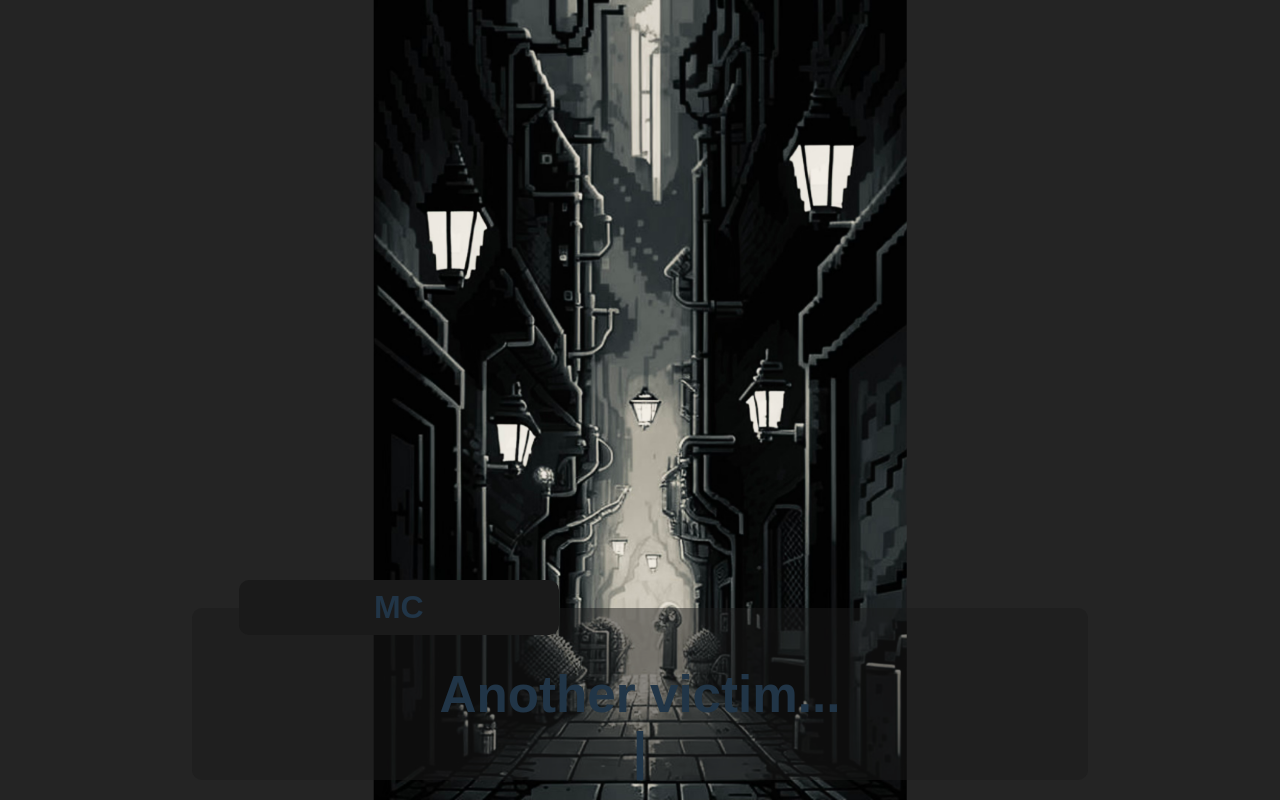
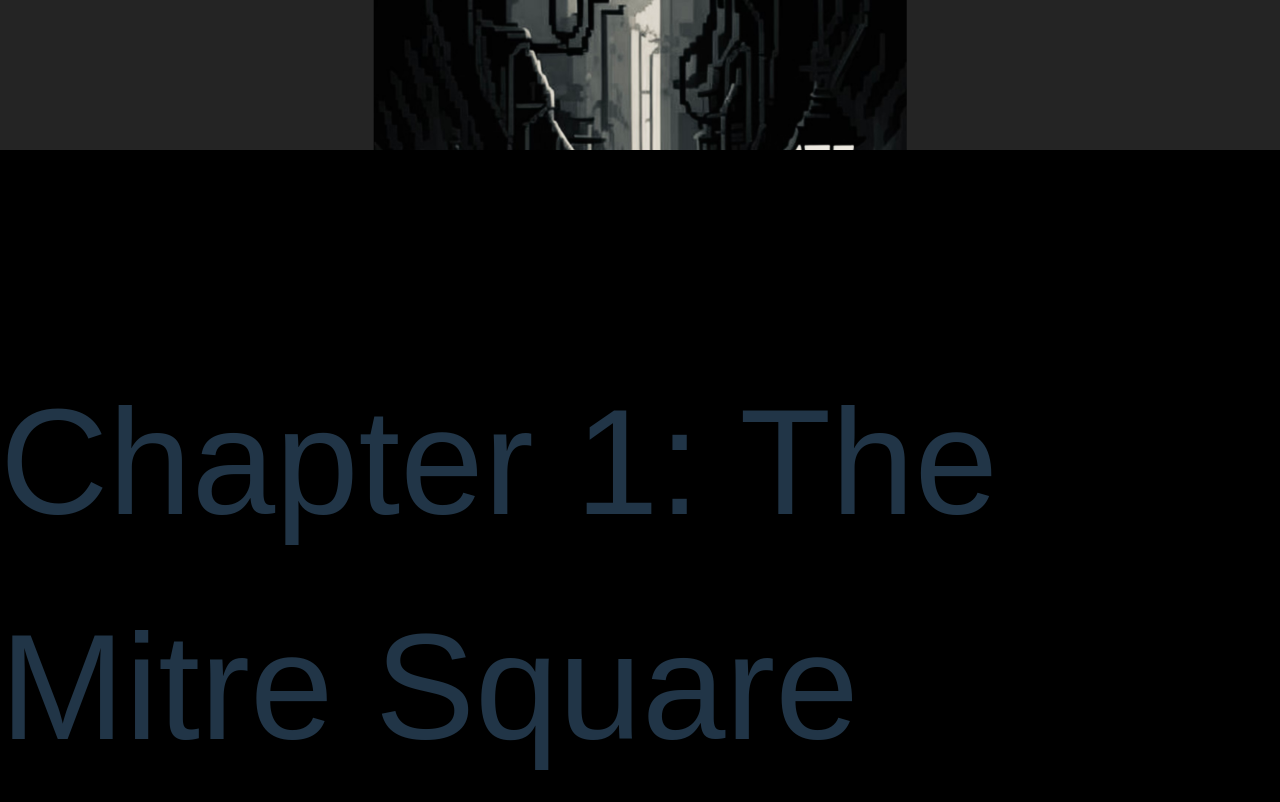
Before and after one commit to Armand57araujo/whiteChapelMysteries, a React (Create React App) app in the folder client/: page /mitresquare in a window 1280 px wide. Shown: the top 802 px of the page. Built offline with nearby package versions, Linux system fonts and the light colour scheme; no server answers.

Commit message:
page transition for opening sequence implemented, highlight now unaviable throughout page for player experience

```diff
--- a/client/src/components/SignupForm.jsx
+++ b/client/src/components/SignupForm.jsx
@@ -1,4 +1,5 @@
 import { useState } from 'react';
+import {Link} from 'react-router-dom';
 import { Form, Button, Alert } from 'react-bootstrap';
 import { useMutation } from '@apollo/client';
 import { ADD_USER } from '../utils/mutations';
@@ -86,12 +87,14 @@ const SignupForm = () => {
           />
           <Form.Control.Feedback type='invalid'>Password is required!</Form.Control.Feedback>
         </Form.Group>
+        <Link to="/mitresquare">
         <Button
           disabled={!(userFormData.email && userFormData.password)}
           type='submit'
           variant='success'>
           Submit
           </Button>
+          </Link>
       </Form>
     </>
   )
--- a/client/src/index.css
+++ b/client/src/index.css
@@ -1,4 +1,5 @@
 :root {
+  user-select: none;
   line-height: 1.5;
   font-weight: 400;
 
@@ -243,6 +244,38 @@ body {
   border: 1px solid blue;
 }
 
+#chapter1{
+  font-size: 150px;
+  background-color: black;
+  position: absolute;
+  top: 0;
+  width: 100%;
+  height: 100%;
+  z-index: 5;
+}
+#text1{
+  position: relative;
+  top: 25%;
+}
+
+#hideBG{
+  font-size: 150px;
+  background-color: black;
+  position: absolute;
+  top: 0;
+  width: 100%;
+  height: 100%;
+  z-index: -1;
+  transition: opacity 3.5s, z-index 3.5s;
+  opacity: 0;
+}
+#hideText{
+  position: relative;
+  top: 25%;
+  transition: opacity 1s;
+  opacity: 0;
+}
+
 h1 {
   font-size: 3.2em;
   line-height: 1.1;
--- a/client/src/pages/MitreSquare.jsx
+++ b/client/src/pages/MitreSquare.jsx
@@ -130,8 +130,27 @@ const MitreSquareDialogue = [
 
 const MitreSquare = () => {
 
+    const hide = (event) => {
+
+        // console.log(event.view.parent.document.children[0].children[1].children[0].children[0].children[0].id)
+        // console.log(event.view.parent.document.children[0].children[1].children[0].children[0].children[0].children[0].id)
+        // console.log(event.view.parent.document.children[0].children[1].children[0].children[0].children[0].children[0].textContent)
+
+        // unnecessary dom manipulation, coulda used useStates
+
+        if (event.target.id === "text1" || event.target.id === "chapter1"){
+
+            event.view.parent.document.children[0].children[1].children[0].children[0].children[0].id = "hideBG";
+
+            event.view.parent.document.children[0].children[1].children[0].children[0].children[0].children[0].id = "hideText"
+
+            // event.view.parent.document.children[0].children[1].children[0].children[0].children[0].children[0].textContent = null;
+        }
+    }
+
     return (
         <div className="text-white">
+            <p onClick={hide} className='text-center' id="chapter1"><span id='text1'>Chapter 1: The Mitre Square Massacre</span></p>
             <img id="mitreBG" src="assets/images/locations/mitre-square.png"></img>
             <h1>
                 <TypingWithSound
--- a/client/src/pages/SavePage.jsx
+++ b/client/src/pages/SavePage.jsx
@@ -2,8 +2,7 @@ import React, {useState} from "react";
 import ButtonList from "../components/savebtnlist";
 import { Link } from 'react-router-dom';
 
-
-
+// create new save, and button data for each save
 const Save = () => {
     const firstdataArray = [];
 const [dataArray, setDataArray] = useState(firstdataArray);
```
